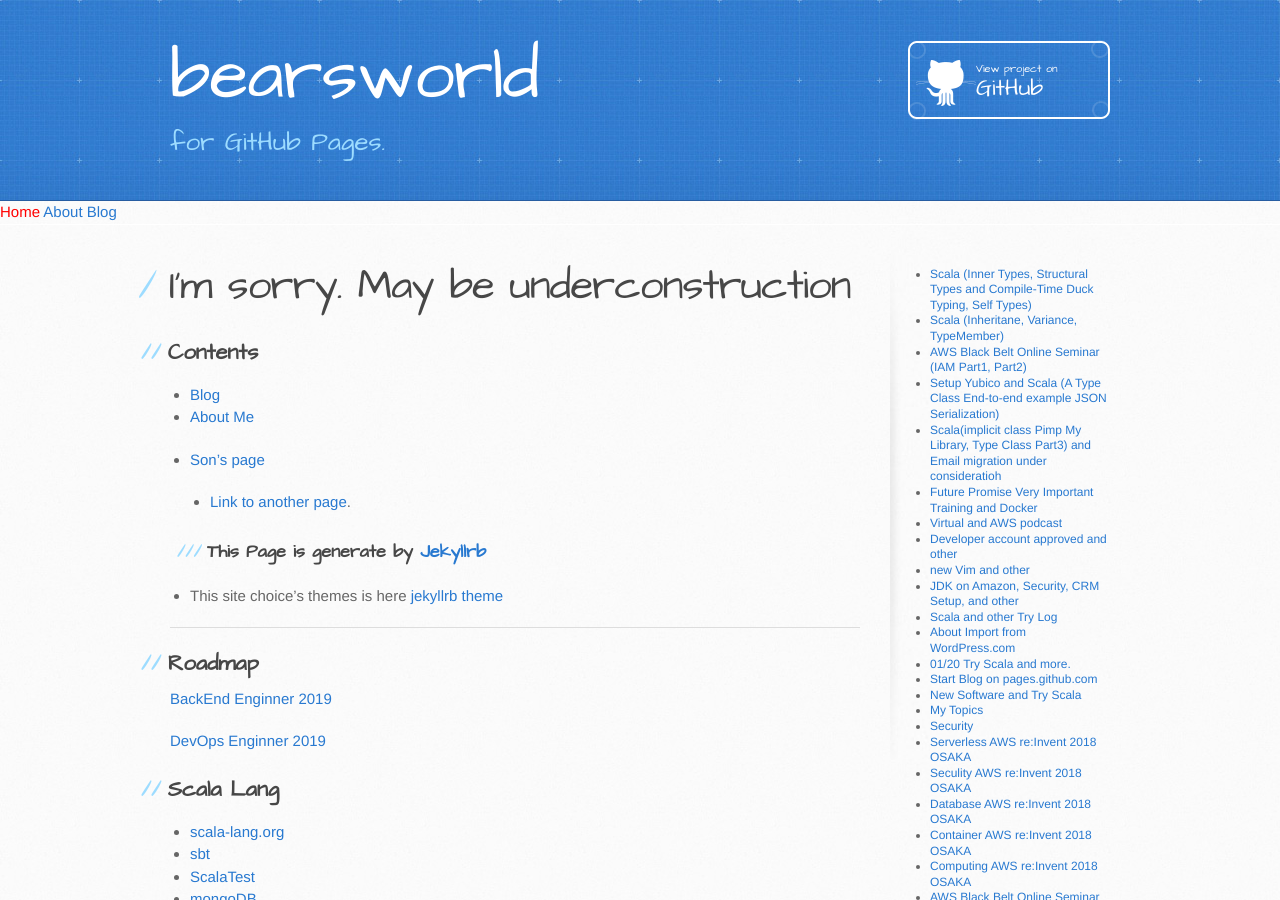
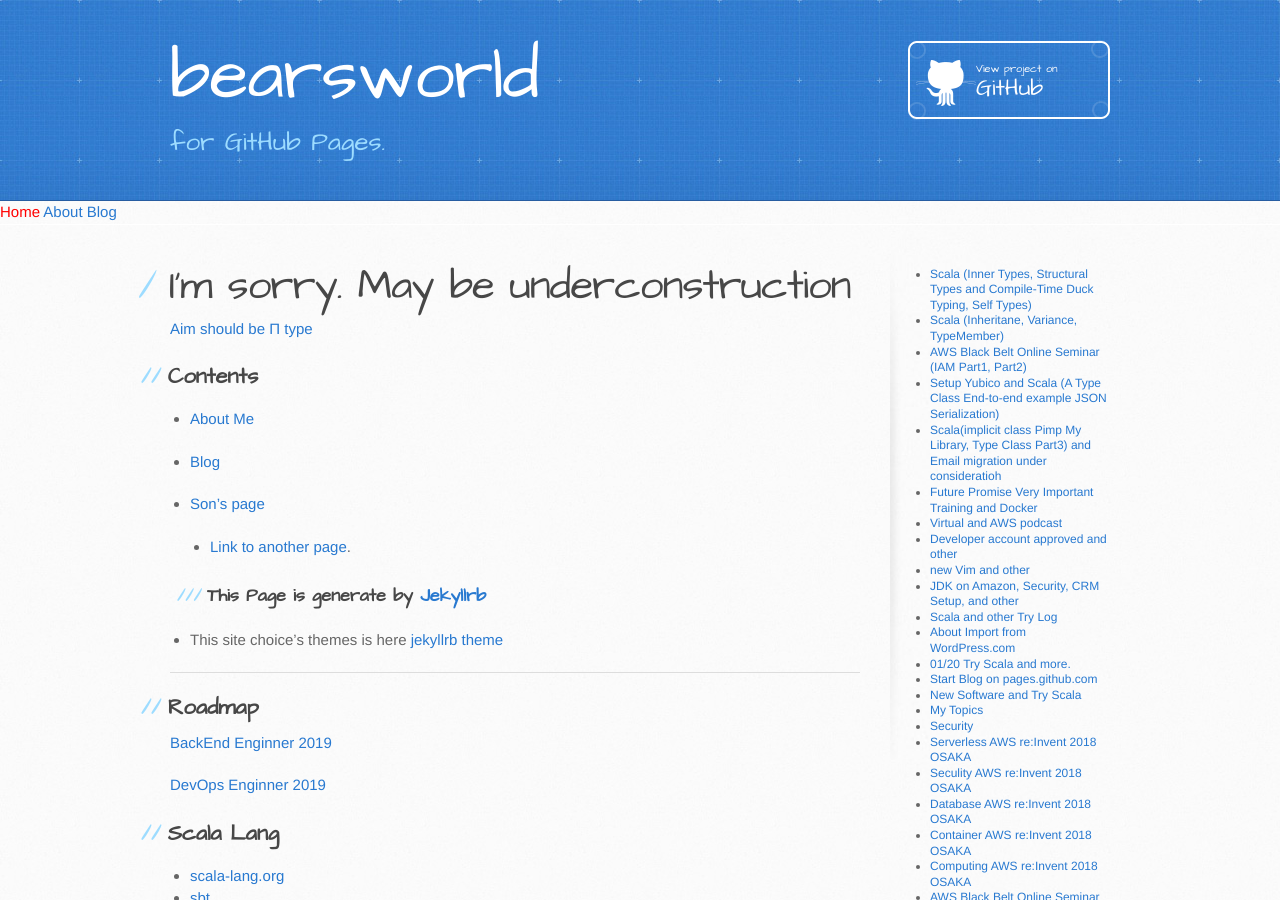
Before and after one commit to friendbear/friendbear.github.io.2021-10-19, a Jekyll site: the page built from index.md, in a window 1280 px wide and 900 px high. Built offline with Jekyll 4.4.1, drawn with Linux system fonts in a browser that asks for light colours; our own code applies the rules of GitHub Pages for plain Markdown files.

Commit message:
https://studyhacker.net/vocabulary/paigata-jinzai

```diff
--- a/index.md
+++ b/index.md
@@ -4,11 +4,13 @@ layout: default
 
 # I'm sorry. May be underconstruction
 
+[Aim should be Π type](https://studyhacker.net/vocabulary/paigata-jinzai)
 
 ## Contents
 
+* [About Me](/about.html)
+
 * [Blog](/blog)
-* [About Me](/about.html)
 
 * [Son's page](https://kumasora.github.io/ "kumasora is my son")
 
```
